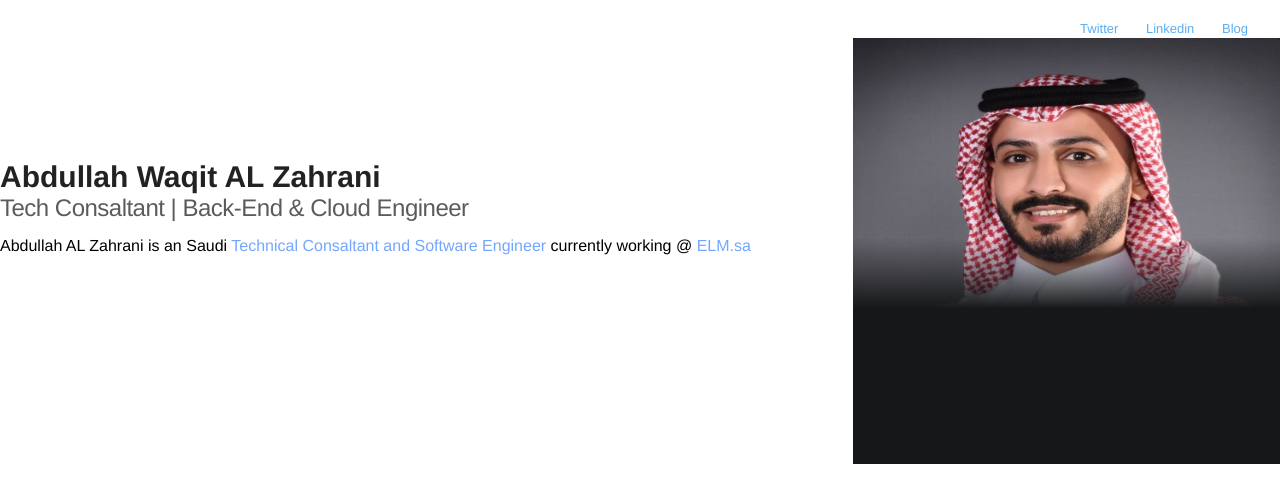
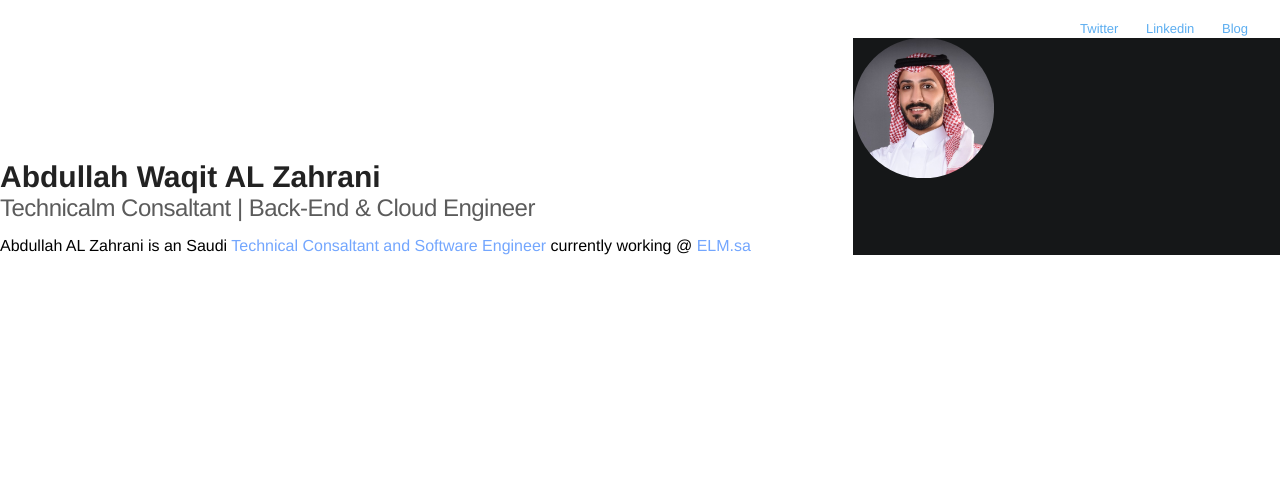
Before and after one commit to awaqit/abdullahwaqit.com, a plain HTML site: page index.html in a window 1280 px wide. Drawn offline with Linux system fonts and the light colour scheme.

Commit message:
circle profile page

```diff
--- a/index.html
+++ b/index.html
@@ -76,12 +76,22 @@
         .image-container img {
           /*  To contain the image to the confines of the div  */
           max-width: 100%;
+          width:100%;
+          height:100%;
+          position: absolute;
+          clip-path: circle(50%);
+          object-fit: cover;
         }
 
         .hero-image {
           max-width: 100%;
-          /* width: 800px; */
           margin: auto;
+          display: inline-block;
+          overflow: hidden;
+          width: 33%;
+          padding-bottom: 33%;
+          height: 0;
+          position: relative;
         }
 
         .hero-image::after {
@@ -109,8 +119,6 @@
             display: none;
         }
 
-
-
         .info-container {
             padding-top: 54px;
         }
@@ -122,6 +130,7 @@
         }
 
         }
+
         </style>
   </head>
   <body>
@@ -133,7 +142,7 @@
     <div class="container">
       <div class="info-container">
         <h1 class="me">Abdullah Waqit AL Zahrani</h1>
-        <div class="role">Tech Consaltant | Back-End & Cloud Engineer</div>
+        <div class="role">Technicalm Consaltant | Back-End & Cloud Engineer</div>
         <div itemscope="" itemtype="https://schema.org/Person" class="image-text">
           <span itemprop="name">Abdullah AL Zahrani</span> is an <span itemprop="nationality">Saudi</span> <a itemprop="jobTitle" href="https://www.linkedin.com/in/awaqet/"> Technical Consaltant and Software Engineer</a>
           currently working @ <a itemprop="worksFor" href="elm.sa">ELM.sa</a>
```
